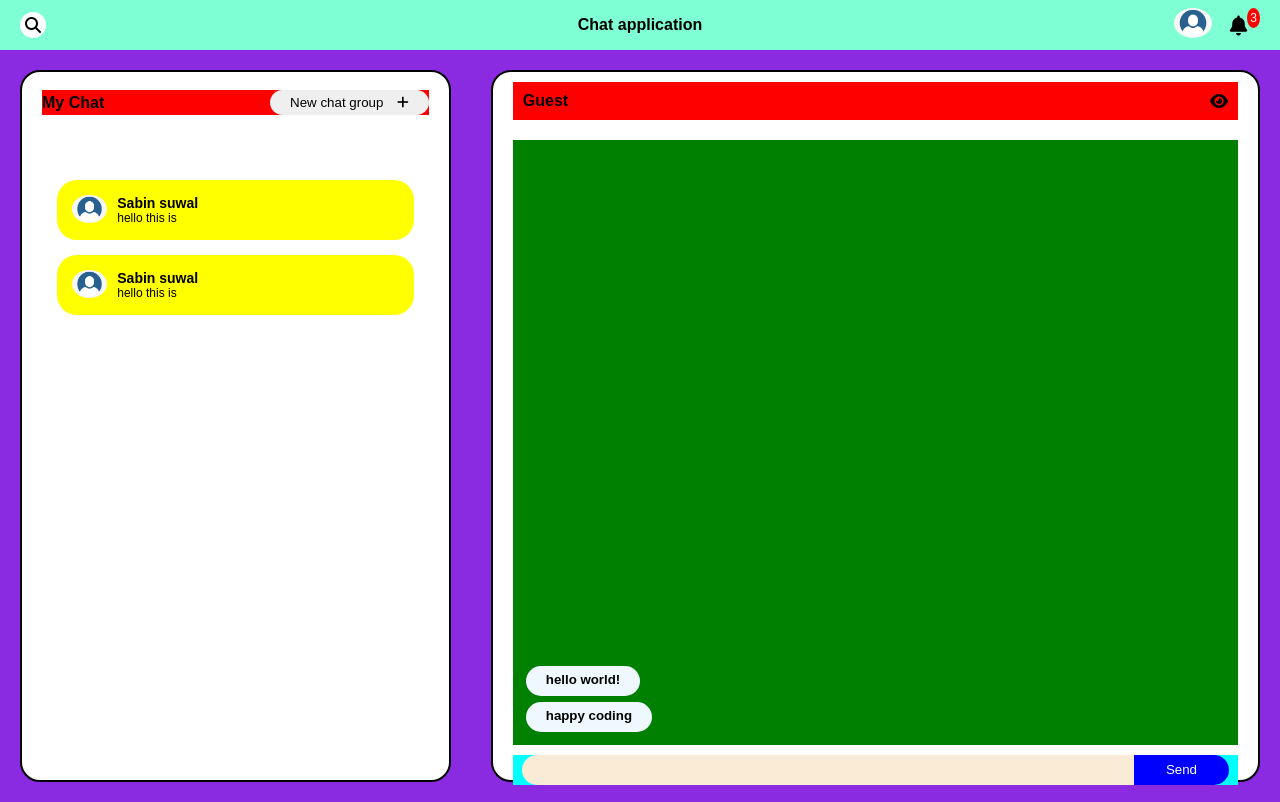
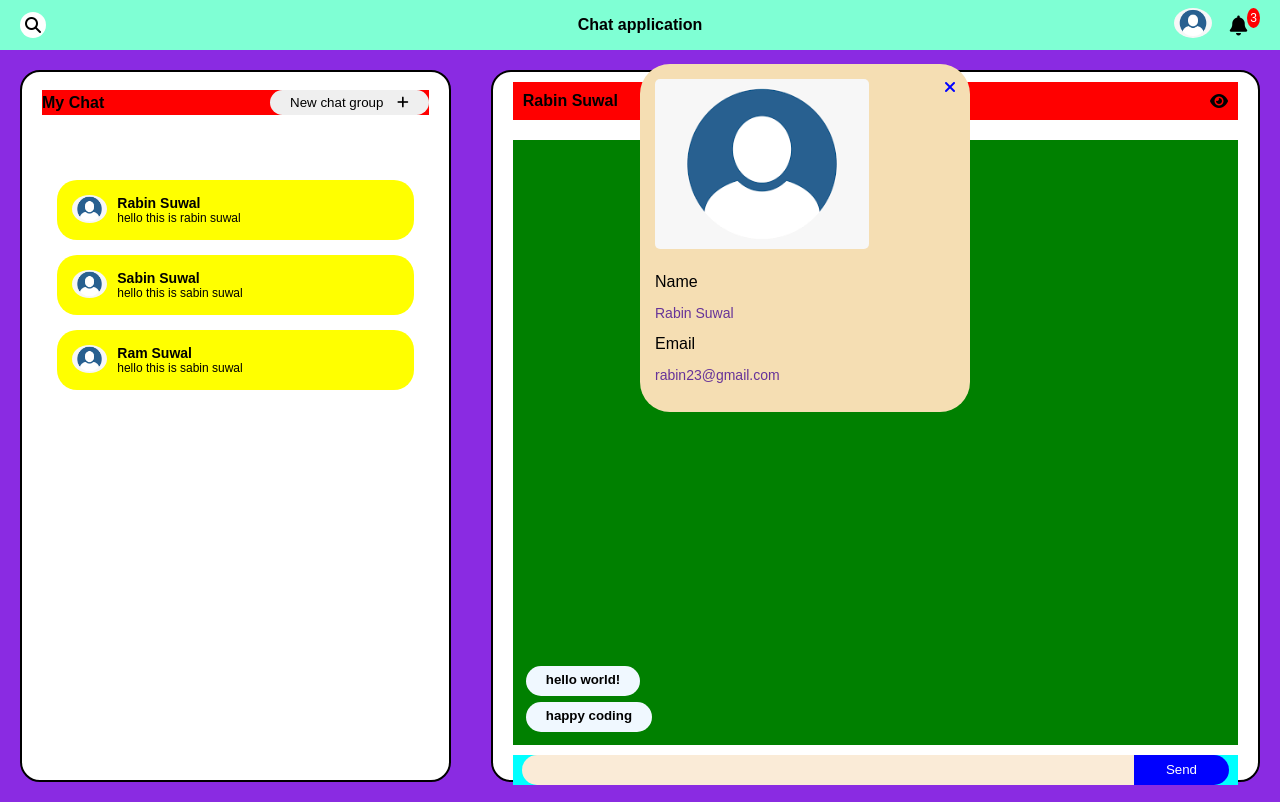
Before and after one commit to sabbbin/Chat_app_ReactJs, a React (Create React App) app: page / in a window 1280 px wide. Both pictures are taken after a click on the icon 1219 px from the left and 101 px from the top of the page. Built offline with nearby package versions, Linux system fonts and the light colour scheme.

Commit message:
user profile

```diff
--- a/src/component/pages/ChatPage.css
+++ b/src/component/pages/ChatPage.css
@@ -154,6 +154,7 @@
     padding: 15px;
     background-color: yellow;
     border-radius: 20px;
+    cursor: pointer;
 }
 .user_profile img{
     height: 28px;
@@ -261,3 +262,38 @@
 
 
 }
+
+.profile_view{
+
+    position:fixed;
+    top:8%;
+    left:50%;
+    width:300px;
+    background-color: wheat;
+    padding: 15px;
+    border-radius: 30px;
+    display: none;
+}
+
+.profile_view.active{
+    display: block;
+}
+.profile_view img{
+    height: 170px;
+    margin-bottom: 20px;
+    border-radius: 5px;
+}
+
+.profile_view i{
+        border: none;
+        color: blue;
+
+        cursor: pointer;
+        float: right;
+}
+
+.profile_view  p{
+    font-weight: 100;
+    font-size: 14px;
+    color: rebeccapurple;
+}
--- a/src/component/pages/ChatPage.js
+++ b/src/component/pages/ChatPage.js
@@ -1,14 +1,56 @@
-import React, { useState } from 'react';
+import React, { useEffect, useState } from 'react';
 import './ChatPage.css'
 
 export default function ChatPage() {
 
     let [flag, setFlag]= useState(false)
+    let [profileFlag, setProfileFlag]=useState(false)
      let [newmsg, setNewmsg]=useState('')
+     let loginUser={
+        name:'kanchan kc',
+        email:'kanchan@gmail.com',
+        img:'/img/blank_img.png'
+     }
     let [msg ,setMsg]=useState([
         'happy coding',
         'hello world!'
     ])
+
+
+    let [display, setDisplay]=useState(loginUser)
+
+    let [chatlist , setChatList]=useState([
+        {   id:0,
+            name:'Rabin Suwal',
+            msg:'hello this is rabin suwal',
+            img:'/img/blank_img.png',
+            email:'rabin23@gmail.com'
+        },
+        {   id:1,
+            name:'Sabin Suwal',
+            msg:'hello this is sabin suwal',
+            img:'/img/blank_img.png',
+            email:'sabin23@gmail.com'
+        },
+        {   id:2,
+            name:'Ram Suwal',
+            msg:'hello this is sabin suwal',
+            img:'/img/blank_img.png',
+            email:'Ram23@gmail.com'
+        }
+
+    ])
+
+    useEffect(()=>{
+        setCurrentChat(chatlist[0])
+    },[])
+
+    let [currentChat , setCurrentChat]=useState({})
+
+    const openChat=(id)=>{
+        const currentuser= chatlist.filter(cht=>cht.id==id)
+        setCurrentChat(currentuser[0])
+    }
 
    const submitMsg=()=>{
         if (newmsg!=''){
@@ -20,6 +62,15 @@ export default function ChatPage() {
             setNewmsg('')
         }
    }
+   const chatUserProfile=()=>{
+     setDisplay(currentChat)
+     console.log('current user profile')
+     setProfileFlag(true)
+   }
+
+
+
+
 
   return (
   <>
@@ -39,7 +90,9 @@ export default function ChatPage() {
         </h4>
        </div>
        <div className='profile_navbar'>
-       <img src='/img/blank_img.png' alt='/img/blank_img.png'/>
+       <img src='/img/blank_img.png' alt='/img/blank_img.png'
+       onClick={(e)=>setProfileFlag(true)}
+       />
        <div className='notification'>
 
        <i className="fa-solid fa-bell"></i>
@@ -59,28 +112,35 @@ export default function ChatPage() {
              </button>
              </div>
              <div className='sidebar_content'>
-                 <div className='user_profile'>
-                 <img src='/img/blank_img.png' alt='/img/blank_img.png'/>
-                  <div className='user_info'>
 
-                    <h6>Sabin suwal</h6>
-                    <p>hello this is </p>
+
+                {
+                    chatlist.map((chtlist ,id)=>
+
+                 <div className='user_profile'
+                   onClick={()=>openChat(id)}
+                   key={id}
+                 >
+                 <img src={chtlist.img} alt='/img/blank_img.png'/>
+                  <div className='user_info'
+
+                  >
+
+                    <h6>{chtlist.name}</h6>
+                    <p>{chtlist.msg}</p>
                   </div>
                  </div>
-                 <div className='user_profile'>
-                 <img src='/img/blank_img.png' alt='/img/blank_img.png'/>
-                  <div className='user_info'>
+                        )
+                }
 
-                    <h6>Sabin suwal</h6>
-                    <p>hello this is </p>
-                  </div>
-                 </div>
              </div>
         </div>
         <div className='main_content'>
                 <div className='title'>
-                <h5>Guest</h5>
-                <i class="fa-solid fa-eye"></i>
+                <h5>{currentChat.name}</h5>
+                <i class="fa-solid fa-eye"
+                onClick={chatUserProfile}
+                ></i>
                 </div>
                 <div className='msg'>
 
@@ -109,6 +169,29 @@ export default function ChatPage() {
 
 
 
+
+      <div
+      className={profileFlag? 'profile_view active':'profile_view'}>
+
+      <i class="fa-solid fa-xmark cross"
+      onClick={()=>setProfileFlag(false)}
+      ></i>
+        <div className='img'>
+           <img  src={display.img}/>
+        </div>
+        <div className='name'>
+            <label htmlFor="">Name</label>
+            <p>{display.name}</p>
+        </div>
+        <div name>
+            <label htmlFor="">Email</label>
+            <p>{display.email}</p>
+        </div>
+
+      </div>
+
+
+
   </>
   )
 }
```
